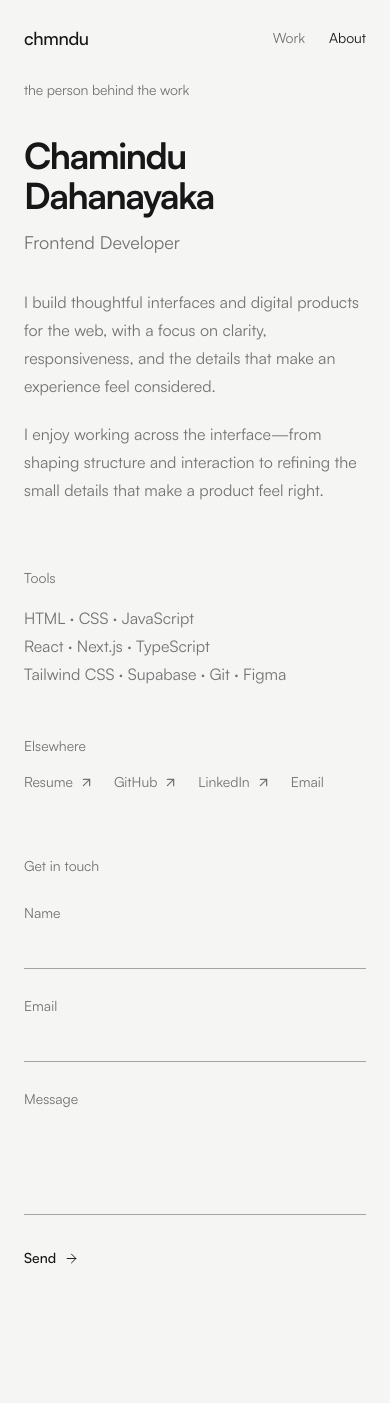
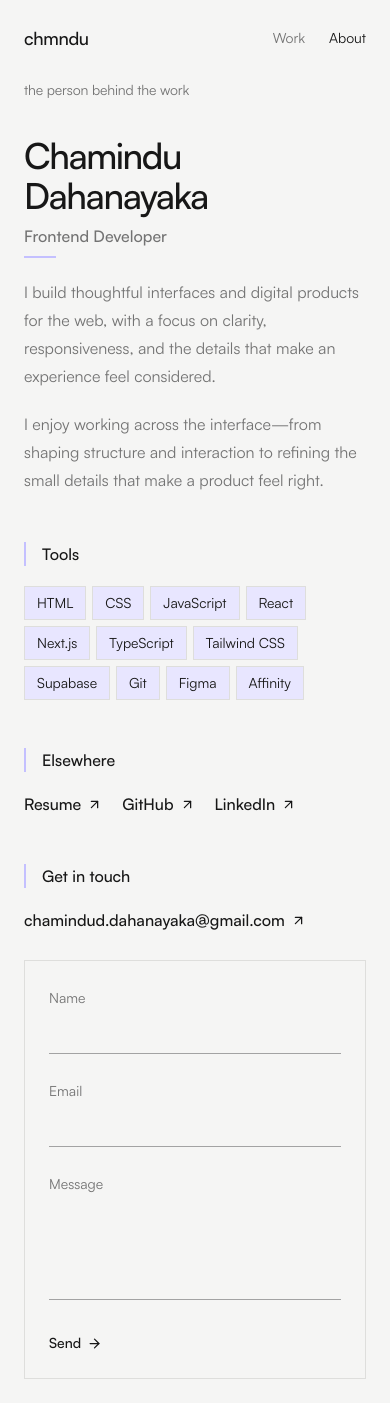
Before and after one commit to chmndu/chmndu-portfolio, a Next.js app: page /about in a window 390 px wide. Before the commit the page ends 1293 px from the top, so only its background shows below. Built offline with nearby package versions, Linux system fonts and the light colour scheme.

Commit message:
feat: refine about page and responsive layout

```diff
--- a/src/app/about/page.tsx
+++ b/src/app/about/page.tsx
@@ -1,6 +1,20 @@
 import SiteHeader from "@/components/site-header";
 import { ArrowUpRight } from "lucide-react";
 import ContactForm from "@/components/contact-form";
+
+const tools = [
+    "HTML",
+    "CSS",
+    "JavaScript",
+    "React",
+    "Next.js",
+    "TypeScript",
+    "Tailwind CSS",
+    "Supabase",
+    "Git",
+    "Figma",
+    "Affinity",
+];
 
 export default function AboutPage() {
     return (
@@ -12,18 +26,20 @@ export default function AboutPage() {
                 }}
             />
 
-            <div className="mt-2 grid gap-16 md:mt-8 md:grid-cols-[1fr_0.8fr] md:gap-20">
+            <div className="mt-2 grid md:mt-8 lg:grid-cols-[1fr_0.7fr] lg:gap-20">
                 <div>
                     <section className="max-w-2xl">
-                        <h1 className="text-4xl font-bold tracking-[-0.04em] sm:text-5xl">
+                        <h1 className="text-4xl font-medium tracking-[-0.04em] sm:text-5xl">
                             Chamindu Dahanayaka
                         </h1>
 
-                        <p className="mt-3 text-lg text-muted">
+                        <p className="mt-2 text-base font-medium text-muted sm:text-lg">
                             Frontend Developer
                         </p>
 
-                        <div className="mt-8 max-w-xl space-y-5 text-base leading-7 text-muted">
+                        <div className="mt-2 h-0.5 w-8 bg-accent" />
+
+                        <div className="mt-5 max-w-xl space-y-5 text-base leading-7 text-muted">
                             <p>
                                 I build thoughtful interfaces and digital products for the web,
                                 with a focus on clarity, responsiveness, and the details that make
@@ -38,60 +54,77 @@ export default function AboutPage() {
                         </div>
                     </section>
 
-                    <section className="mt-16">
-                        <h2 className="text-sm text-muted">Tools</h2>
+                    <div className="grid sm:grid-cols-2 sm:gap-12 lg:grid-cols-1 lg:gap-0">
+                        <section className="mt-12">
+                            <h2 className="border-l-2 border-accent pl-4 text-base font-medium text-foreground">
+                                Tools
+                            </h2>
 
-                        <p className="mt-4 max-w-xl text-base leading-7 text-muted">
-                            HTML · CSS · JavaScript
-                            <br />
-                            React · Next.js · TypeScript
-                            <br />
-                            Tailwind CSS · Supabase · Git · Figma
-                        </p>
+                            <div className="mt-5 flex max-w-xl flex-wrap gap-1.5">
+                                {tools.map((tool) => (
+                                    <span
+                                        key={tool}
+                                        className="border border-border bg-accent-soft px-3 py-1.5 text-sm text-foreground"
+                                    >
+                                        {tool}
+                                    </span>
+                                ))}
+                            </div>
                         </section>
 
                         <section className="mt-12">
-                        <h2 className="text-sm text-muted">Elsewhere</h2>
+                            <h2 className="border-l-2 border-accent pl-4 text-base font-medium text-foreground">
+                                Elsewhere
+                            </h2>
 
-                        <div className="mt-4 flex flex-wrap items-center gap-x-5 gap-y-3 text-sm">
+                            <div className="mt-5 flex flex-wrap items-center gap-x-5 gap-y-3">
                                 <a
                                     href="#"
                                     target="_blank"
                                     rel="noopener noreferrer"
-                                className="inline-flex cursor-pointer items-center gap-1.5 text-muted transition-colors hover:text-accent-deep active:text-accent"
+                                    className="group inline-flex items-center gap-1.5 text-base font-medium text-foreground transition-colors hover:text-accent-deep"
                                 >
                                     Resume
-                                <ArrowUpRight size={15} strokeWidth={2} />
+                                    <ArrowUpRight
+                                        aria-hidden="true"
+                                        size={15}
+                                        strokeWidth={2}
+                                        className="transition-transform duration-300 group-hover:translate-x-0.5 group-hover:-translate-y-0.5"
+                                    />
                                 </a>
 
                                 <a
                                     href="https://github.com/chmndu"
                                     target="_blank"
                                     rel="noopener noreferrer"
-                                className="inline-flex cursor-pointer items-center gap-1.5 text-muted transition-colors hover:text-accent-deep active:text-accent"
+                                    className="group inline-flex items-center gap-1.5 text-base font-medium text-foreground transition-colors hover:text-accent-deep"
                                 >
                                     GitHub
-                                <ArrowUpRight size={15} strokeWidth={2} />
+                                    <ArrowUpRight
+                                        aria-hidden="true"
+                                        size={15}
+                                        strokeWidth={2}
+                                        className="transition-transform duration-300 group-hover:translate-x-0.5 group-hover:-translate-y-0.5"
+                                    />
                                 </a>
 
                                 <a
                                     href="https://www.linkedin.com/in/chamindudahanayaka/"
                                     target="_blank"
                                     rel="noopener noreferrer"
-                                className="inline-flex cursor-pointer items-center gap-1.5 text-muted transition-colors hover:text-accent-deep active:text-accent"
+                                    className="group inline-flex items-center gap-1.5 text-base font-medium text-foreground transition-colors hover:text-accent-deep"
                                 >
                                     LinkedIn
-                                <ArrowUpRight size={15} strokeWidth={2} />
-                            </a>
-
-                            <a
-                                href="mailto:chamindud.dahanayaka@gmail.com"
-                                className="cursor-pointer text-muted transition-colors hover:text-accent-deep active:text-accent"
-                            >
-                                Email
+                                    <ArrowUpRight
+                                        aria-hidden="true"
+                                        size={15}
+                                        strokeWidth={2}
+                                        className="transition-transform duration-300 group-hover:translate-x-0.5 group-hover:-translate-y-0.5"
+                                    />
                                 </a>
                             </div>
                         </section>
+                    </div>
                 </div>
 
                 <ContactForm />
--- a/src/components/all-work.tsx
+++ b/src/components/all-work.tsx
@@ -12,14 +12,16 @@ export default function AllWork({ projects }: AllWorkProps) {
     return (
         <section className="mt-8 md:mt-12">
             <div>
-                <h2 className="text-sm text-muted">Selected work</h2>
+                <h2 className="border-l-2 border-accent pl-4 text-base font-medium text-foreground">
+                    Selected work
+                </h2>
 
-                <div className="mt-6 grid grid-cols-1 gap-6 sm:grid-cols-2">
+                <div className="mt-5 grid grid-cols-1 gap-5 sm:grid-cols-2">
                     {projects.map((project) => (
                         <Link
                             key={project.slug}
                             href={`/work/${project.slug}`}
-                            className="group block cursor-pointer"
+                            className="group block"
                         >
                             <div className="relative aspect-[4/3] w-full overflow-hidden md:aspect-[16/9]">
                                 <Image
@@ -35,6 +37,7 @@ export default function AllWork({ projects }: AllWorkProps) {
                                         {project.title}
 
                                         <ArrowUpRight
+                                            aria-hidden="true"
                                             size={13}
                                             strokeWidth={1.75}
                                             className="text-foreground/70 transition-transform duration-300 group-hover:translate-x-0.5 group-hover:-translate-y-0.5"
@@ -62,9 +65,11 @@ export default function AllWork({ projects }: AllWorkProps) {
             </div>
 
             <div className="mt-16">
-                <h2 className="text-sm text-muted">Other work</h2>
+                <h2 className="border-l-2 border-accent pl-4 text-base font-medium text-foreground">
+                    Other work
+                </h2>
 
-                <div className="mt-6 grid grid-cols-1 gap-2 sm:grid-cols-2 md:grid-cols-12 md:grid-rows-6">
+                <div className="mt-5 grid grid-cols-1 gap-2 sm:grid-cols-2 md:grid-cols-12 md:grid-rows-6">
                     {otherWork.map((item, index) => {
                         const sizes = [
                             "md:col-span-3 md:row-span-4",
@@ -105,6 +110,7 @@ export default function AllWork({ projects }: AllWorkProps) {
 
                                         {item.href && (
                                             <ArrowUpRight
+                                                aria-hidden="true"
                                                 size={13}
                                                 strokeWidth={1.75}
                                                 className="text-foreground/70 transition-transform duration-300 group-hover:translate-x-0.5 group-hover:-translate-y-0.5"
@@ -132,7 +138,7 @@ export default function AllWork({ projects }: AllWorkProps) {
                                 href={item.href}
                                 target="_blank"
                                 rel="noopener noreferrer"
-                                className={`group relative block min-h-56 cursor-pointer overflow-hidden border border-border bg-accent-soft ${sizes[index]}`}
+                                className={`group relative block min-h-56 overflow-hidden border border-border bg-accent-soft ${sizes[index]}`}
                             >
                                 {cardContent}
                             </a>
--- a/src/components/contact-form.tsx
+++ b/src/components/contact-form.tsx
@@ -1,17 +1,32 @@
 "use client";
 
 import { useForm } from "@formspree/react";
-import { ArrowRight } from "lucide-react";
+import { ArrowRight, ArrowUpRight } from "lucide-react";
 
 export default function ContactForm() {
   const [state, handleSubmit] = useForm("xpwpgyyw");
 
   if (state.succeeded) {
     return (
-      <section className="md:pt-1">
-        <h2 className="text-sm text-muted">Get in touch</h2>
+      <section className="mt-12 lg:mt-10 lg:w-[380px] lg:justify-self-end">
+        <h2 className="border-l-2 border-accent pl-4 text-base font-medium text-foreground">
+          Get in touch
+        </h2>
 
-        <div className="mt-6 min-h-[180px]">
+        <a
+          href="mailto:chamindud.dahanayaka@gmail.com"
+          className="group mt-5 inline-flex items-center gap-1.5 text-base font-medium text-foreground transition-colors hover:text-accent-deep active:text-accent"
+        >
+          chamindud.dahanayaka@gmail.com
+          <ArrowUpRight
+            aria-hidden="true"
+            size={15}
+            strokeWidth={2}
+            className="transition-transform duration-300 group-hover:translate-x-0.5 group-hover:-translate-y-0.5"
+          />
+        </a>
+
+        <div className="mt-7 max-w-sm border border-border p-6 md:p-7">
           <p className="text-base text-foreground">
             Thanks — your message has been sent.
           </p>
@@ -25,13 +40,30 @@ export default function ContactForm() {
   }
 
   return (
-    <section className="md:pt-1">
-      <h2 className="text-sm text-muted">Get in touch</h2>
+    <section className="mt-12 lg:mt-10 lg:w-[380px] lg:justify-self-end">
+      <h2 className="border-l-2 border-accent pl-4 text-base font-medium text-foreground">
+        Get in touch
+      </h2>
+
+      <a
+        href="mailto:chamindud.dahanayaka@gmail.com"
+        className="group mt-5 inline-flex items-center gap-1.5 text-base font-medium text-foreground transition-colors hover:text-accent-deep active:text-accent"
+      >
+        chamindud.dahanayaka@gmail.com
+        <ArrowUpRight
+          aria-hidden="true"
+          size={15}
+          strokeWidth={2}
+          className="transition-transform duration-300 group-hover:translate-x-0.5 group-hover:-translate-y-0.5"
+        />
+      </a>
 
       <form
         onSubmit={handleSubmit}
-        className="mt-6 max-w-md space-y-6"
+        className="mt-7 max-w-sm space-y-6 border border-border p-6 md:max-w-3xl md:p-7 md:space-y-8 lg:space-y-6"
       >
+        <div className="grid gap-6 md:gap-12 md:grid-cols-2 lg:gap-6 lg:grid-cols-1">
+          <div className="space-y-6">
             <div>
               <label
                 htmlFor="name"
@@ -65,6 +97,7 @@ export default function ContactForm() {
                 className="mt-2 w-full border-b border-subtle bg-transparent py-2 text-sm outline-none transition-colors focus:border-accent"
               />
             </div>
+          </div>
 
           <div>
             <label
@@ -82,6 +115,7 @@ export default function ContactForm() {
               className="mt-2 w-full resize-none border-b border-subtle bg-transparent py-2 text-sm outline-none transition-colors focus:border-accent"
             />
           </div>
+        </div>
 
         {state.errors && (
           <p className="text-sm text-muted" role="alert">
@@ -92,11 +126,17 @@ export default function ContactForm() {
         <button
           type="submit"
           disabled={state.submitting}
-          className="inline-flex cursor-pointer items-center gap-2 text-sm font-medium transition-colors hover:text-accent-deep active:text-accent disabled:cursor-not-allowed disabled:opacity-40"
+          className="group cursor-pointer inline-flex items-center gap-1.5 text-sm font-medium transition-colors hover:text-accent-deep active:text-accent disabled:cursor-not-allowed disabled:opacity-40 disabled:hover:text-foreground disabled:active:text-foreground"
         >
           {state.submitting ? "Sending..." : "Send"}
+
           {!state.submitting && (
-            <ArrowRight size={15} strokeWidth={1.5} />
+            <ArrowRight
+              aria-hidden="true"
+              size={15}
+              strokeWidth={2}
+              className="transition-transform duration-300 group-hover:translate-x-0.5"
+            />
           )}
         </button>
       </form>
--- a/src/components/project-canvas.tsx
+++ b/src/components/project-canvas.tsx
@@ -32,11 +32,9 @@ export default function ProjectCanvas({
 
                 return (
                     <section key={`${block.type}-${index}`}>
-                        <div className="border-l-2 border-accent pl-4">
-                            <h2 className="text-base font-medium text-foreground">
-                                {block.title}
-                            </h2>
-                        </div>
+                        <h2 className="border-l-2 border-accent pl-4 text-base font-medium text-foreground">
+                            {block.title}
+                        </h2>
 
                         <p className="mt-5 max-w-2xl text-base leading-7 text-muted">
                             {block.body}
--- a/src/components/site-header.tsx
+++ b/src/components/site-header.tsx
@@ -21,7 +21,7 @@ export default function SiteHeader({ context }: SiteHeaderProps) {
     <header className="grid grid-cols-[1fr_auto] items-center py-6 md:grid-cols-[1fr_auto_1fr]">
       <Link
         href="/"
-        className="justify-self-start cursor-pointer text-lg font-medium tracking-[-0.02em] transition-opacity hover:opacity-60 active:opacity-80"
+        className="justify-self-start text-lg font-medium tracking-[-0.02em] transition-opacity hover:opacity-60 active:opacity-80"
       >
         chmndu
       </Link>
@@ -29,7 +29,7 @@ export default function SiteHeader({ context }: SiteHeaderProps) {
       <nav className="flex items-center gap-6 justify-self-end text-sm md:col-start-3">
         <Link
           href="/"
-          className={`cursor-pointer transition-colors hover:text-accent-deep active:text-accent ${isWorkActive ? "text-foreground" : "text-muted"
+          className={`transition-colors hover:text-accent-deep active:text-accent ${isWorkActive ? "text-foreground" : "text-muted"
             }`}
         >
           Work
@@ -37,7 +37,7 @@ export default function SiteHeader({ context }: SiteHeaderProps) {
 
         <Link
           href="/about"
-          className={`cursor-pointer transition-colors hover:text-accent-deep active:text-accent ${isAboutActive ? "text-foreground" : "text-muted"
+          className={`transition-colors hover:text-accent-deep active:text-accent ${isAboutActive ? "text-foreground" : "text-muted"
             }`}
         >
           About
--- a/src/components/site-links.tsx
+++ b/src/components/site-links.tsx
@@ -4,31 +4,41 @@ export default function SiteLinks() {
   return (
     <nav
       aria-label="External links"
-      className="mt-16 flex w-full items-center justify-start gap-5 border-t border-border pt-5 text-sm md:justify-end"
+      className="mt-16 flex w-full items-center justify-start gap-5 border-t border-border pt-5 md:justify-end md:pr-5"
     >
       <a
         href="https://github.com/chmndu"
         target="_blank"
         rel="noopener noreferrer"
-        className="inline-flex cursor-pointer items-center gap-1.5 text-subtle transition-colors hover:text-accent-deep active:text-accent"
+        className="group inline-flex items-center gap-1.5 text-subtle transition-colors hover:text-accent-deep active:text-accent"
       >
         GitHub
-        <ArrowUpRight size={15} strokeWidth={2} />
+        <ArrowUpRight
+          aria-hidden="true"
+          size={15}
+          strokeWidth={2}
+          className="transition-transform duration-300 group-hover:translate-x-0.5 group-hover:-translate-y-0.5"
+        />
       </a>
 
       <a
         href="https://www.linkedin.com/in/chamindudahanayaka/"
         target="_blank"
         rel="noopener noreferrer"
-        className="inline-flex cursor-pointer items-center gap-1.5 text-subtle transition-colors hover:text-accent-deep active:text-accent"
+        className="group inline-flex items-center gap-1.5 text-subtle transition-colors hover:text-accent-deep active:text-accent"
       >
         LinkedIn
-        <ArrowUpRight size={15} strokeWidth={2} />
+        <ArrowUpRight
+          aria-hidden="true"
+          size={15}
+          strokeWidth={2}
+          className="transition-transform duration-300 group-hover:translate-x-0.5 group-hover:-translate-y-0.5"
+        />
       </a>
 
       <a
         href="mailto:chamindud.dahanayaka@gmail.com"
-        className="cursor-pointer text-subtle transition-colors hover:text-accent-deep active:text-accent"
+        className="text-subtle transition-colors hover:text-accent-deep active:text-accent"
       >
         Email
       </a>
```
Also changed, not shown: src/app/work/[slug]/page.tsx (+23 -8 lines), src/components/project-stage.tsx (+30 -10 lines). Lines whose indentation alone changed are shown as unchanged.
